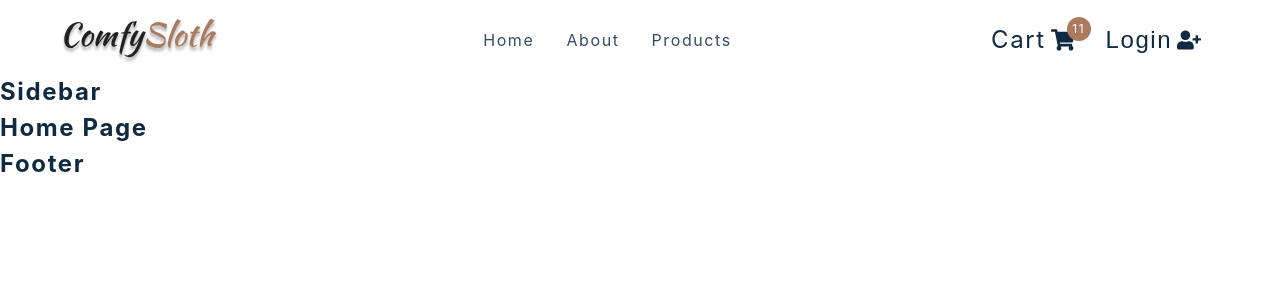
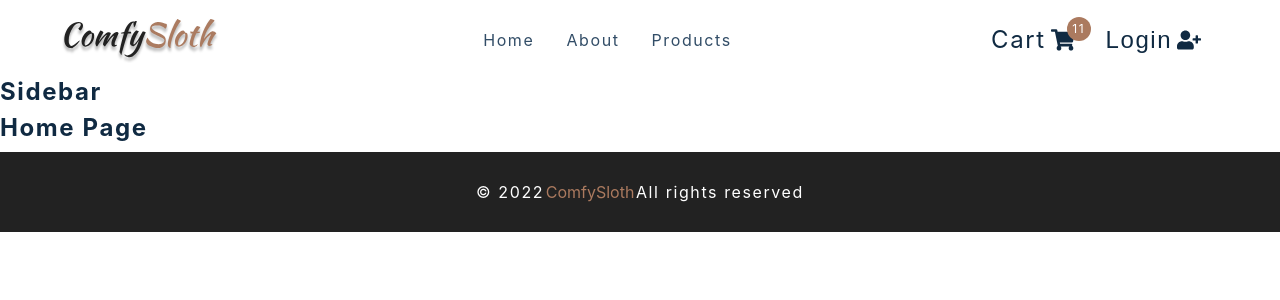
Before and after one commit to NgTuanLoc/ComfySlothStore, a React (Create React App) app: page / in a window 1280 px wide. Shown: the top 300 px of the page. Built offline with nearby package versions, Linux system fonts and the light colour scheme.

Commit message:
footer complete

```diff
--- a/src/components/Footer.js
+++ b/src/components/Footer.js
@@ -1,6 +1,12 @@
 import styled from "styled-components";
 const Footer = () => {
-  return <h4>footer</h4>;
+  return (
+    <Wrapper>
+      <h5>&copy; {new Date().getFullYear()}</h5>
+      <span>ComfySloth</span>
+      <h5>All rights reserved</h5>
+    </Wrapper>
+  );
 };
 
 const Wrapper = styled.footer`
```
